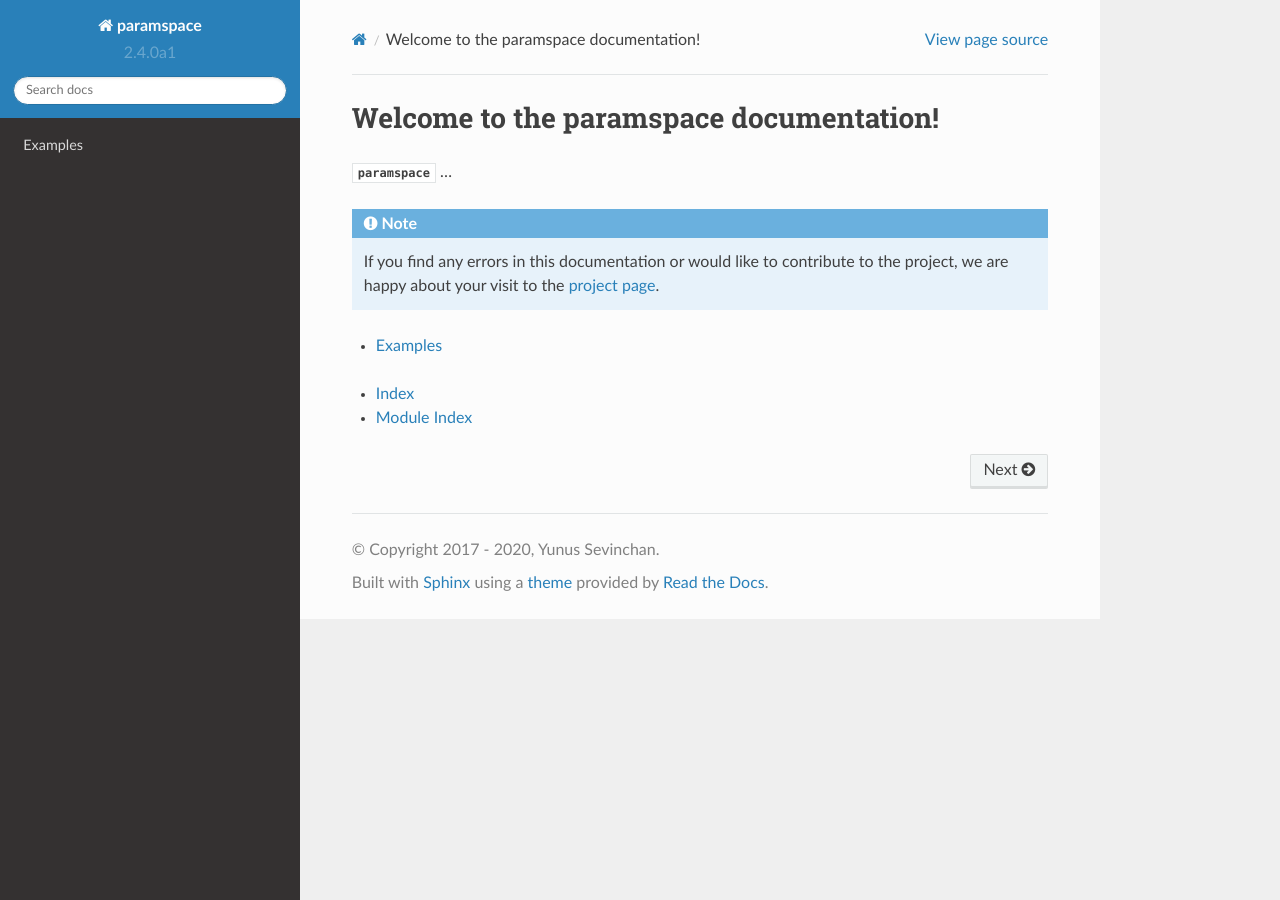
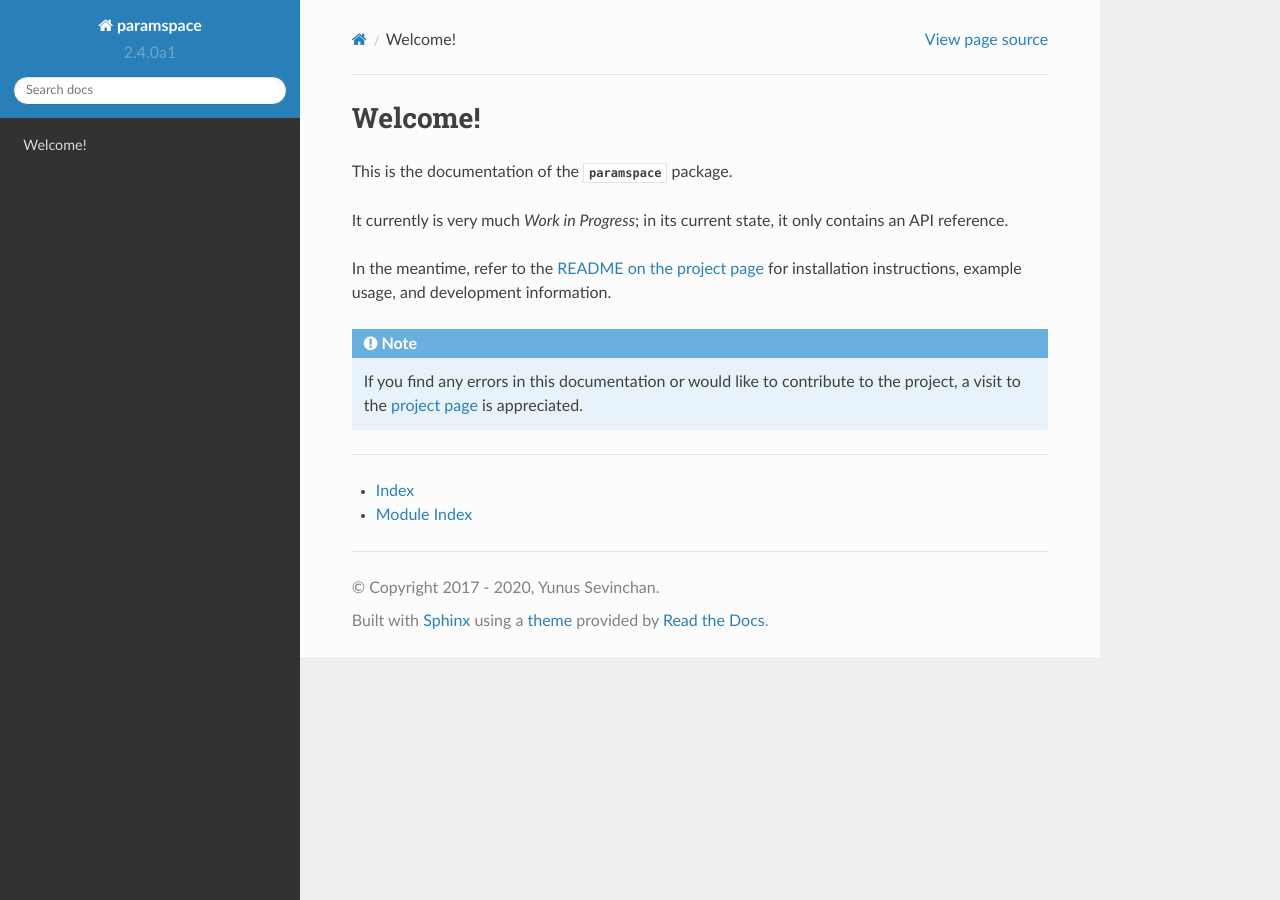
Before and after one commit to blsqr/paramspace, a Sphinx documentation site: the page built from doc/index.rst, in a window 1280 px wide. Built offline with Sphinx 7.4.7 and the Read the Docs theme 2.0.0, drawn with Linux system fonts in a browser that asks for light colours; pages that are not in the unit, such as notebooks, are missing from menus.

Commit message:
Let the docs index state that it's WIP; refer to README

```diff
--- a/doc/index.rst
+++ b/doc/index.rst
@@ -1,19 +1,18 @@
 
-Welcome to the paramspace documentation!
-========================================
+Welcome!
+========
 
-:py:mod:`paramspace` ...
+This is the documentation of the :py:mod:`paramspace` package.
+
+It currently is very much *Work in Progress*; in its current state, it only contains an API reference.
+
+In the meantime, refer to the `README on the project page <https://ts-gitlab.iup.uni-heidelberg.de/yunus/paramspace#the-paramspace-package>`_ for installation instructions, example usage, and development information.
 
 .. note::
 
-    If you find any errors in this documentation or would like to contribute to the project, we are happy about your visit to the `project page <https://ts-gitlab.iup.uni-heidelberg.de/yunus/paramspace>`_.
+    If you find any errors in this documentation or would like to contribute to the project, a visit to the `project page <https://ts-gitlab.iup.uni-heidelberg.de/yunus/paramspace>`_ is appreciated.
 
-
-.. toctree::
-    :maxdepth: 2
-    :glob:
-
-    *
+----
 
 .. toctree::
     :caption: API Reference
```
Also changed, not shown: doc/examples.rst (deleted, +0 -14 lines).
